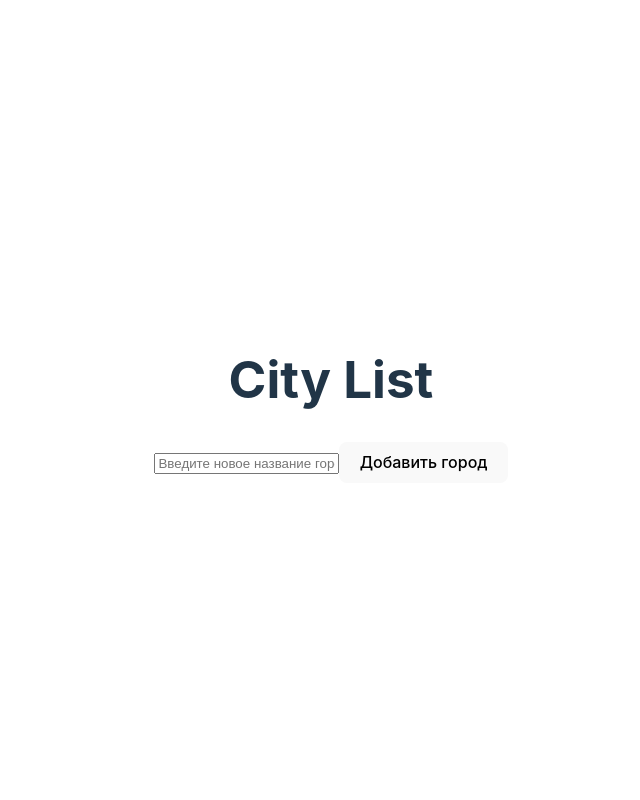
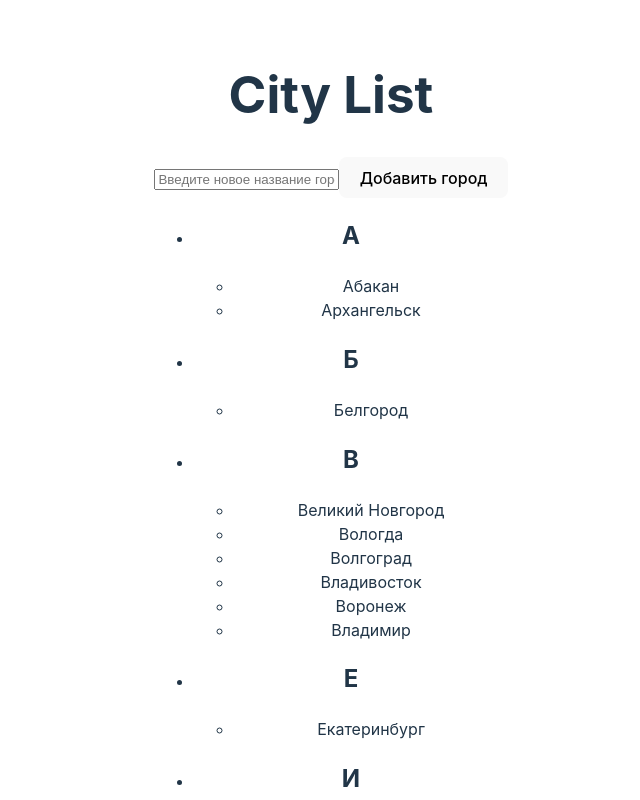
Before and after one commit to vikkitikky/city-list-app, a React (Vite) app: page / in a window 1280 px wide. Shown: the top 800 px of the page, without its empty margins (309-949 px from the left). Built offline with nearby package versions, Linux system fonts and the light colour scheme.

Commit message:
Отображение сгруппированного списка

```diff
--- a/src/App.tsx
+++ b/src/App.tsx
@@ -239,13 +239,15 @@ function App() {
   });
 
   function getUniqueCities(list: City[]) {
-    return list.reduce((acc: City[], current): City[] => {
+    const listWithUniqueValues = list.reduce((acc: City[], current): City[] => {
       const city = acc.find((city) => city.name.toLowerCase() === current.name.toLowerCase());
       if (!city) {
         acc.push(current);
       }
       return acc;
     }, []);
+    listWithUniqueValues.sort((a, b) => a.name[0].charCodeAt(0) - b.name[0].charCodeAt(0));
+    return listWithUniqueValues;
   }
 
   const addCity = (cityName: string) => {
@@ -268,7 +270,7 @@ function App() {
     <div>
       <h1>City List</h1>
       <AddCityForm addCity={addCity} />
-      <CityList />
+      <CityList cities={cities} />
     </div>
   )
 }
--- a/src/components/CityList.tsx
+++ b/src/components/CityList.tsx
@@ -1,9 +1,38 @@
 import { FC } from 'react'
+import { City } from '../App.tsx';
 
-const CityList: FC = () => {
+interface CityListProps {
+  cities: City[]
+}
+
+const CityList: FC<CityListProps> = ({ cities }) => {
+  const groupedCities = cities.reduce((acc: {letter: string; cities: City[]}[], city): {letter: string; cities: City[]}[] => {
+    const firstLetter = city.name[0].toUpperCase();
+    let letterGroup = acc.find(group => group.letter === firstLetter);
+
+    if (!letterGroup) {
+      letterGroup = { letter: firstLetter, cities: [] };
+      acc.push(letterGroup);
+    }
+
+    letterGroup.cities.push({ id: city.id, name: city.name });
+
+    return acc;
+  }, []);
+
   return (
-    <>
-    </>
+    <ul>
+      {groupedCities.map(({ letter, cities }) => (
+        <li key={letter.charCodeAt(0)}>
+          <h2>{letter}</h2>
+          <ul>
+            {cities.map((city) => (
+              <li key={city.id}>{city.name}</li>
+            ))}
+          </ul>
+        </li>
+      ))}
+    </ul>
   );
 };
 
```
